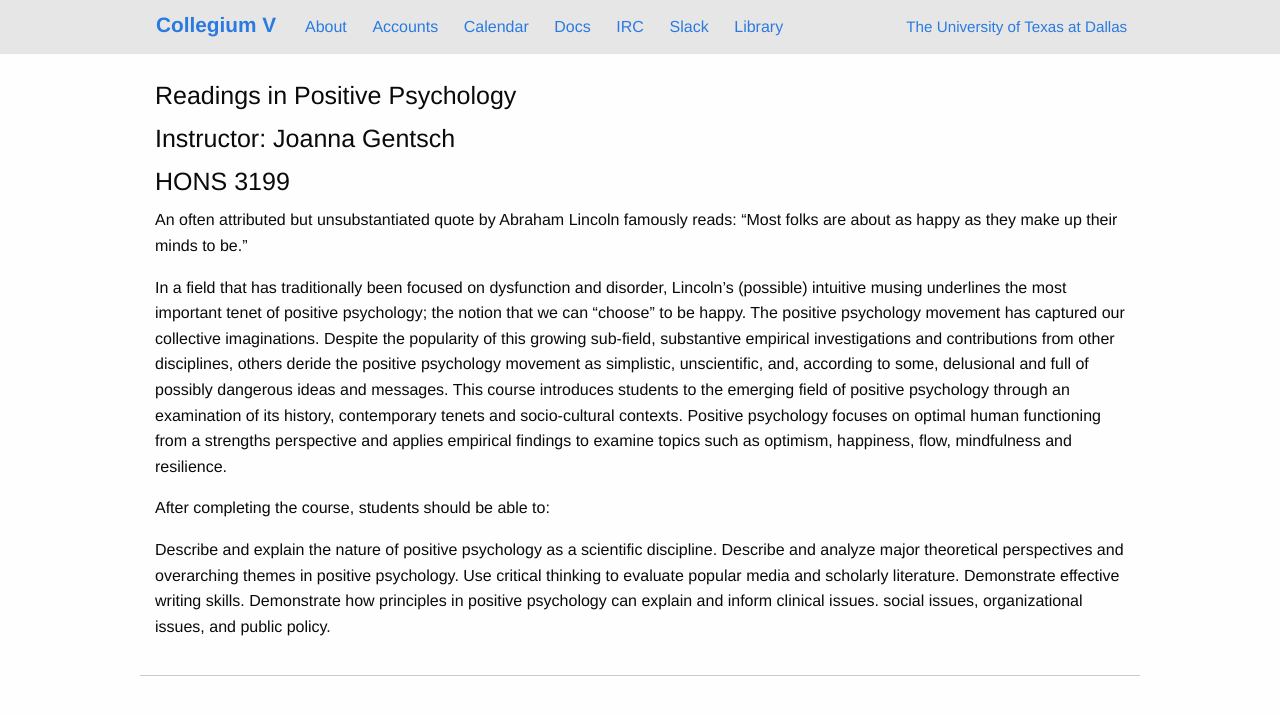
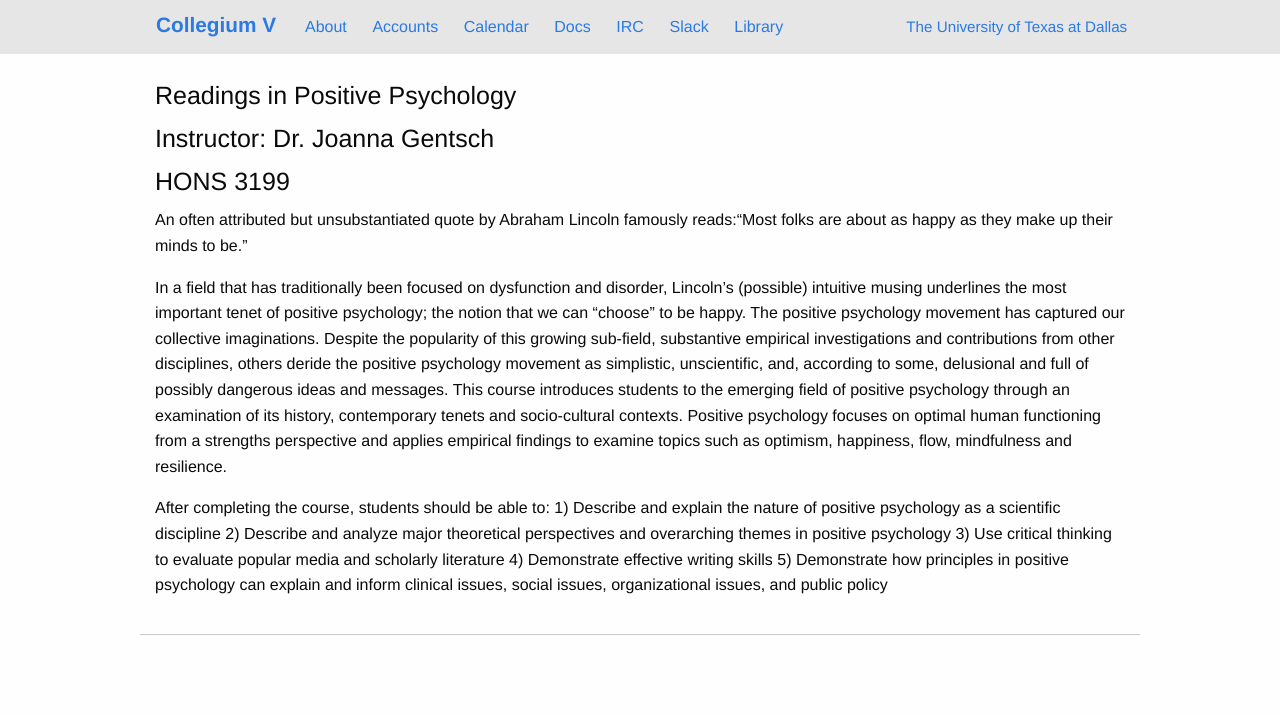
Before and after one commit to collegiumv/cv_jekyll, a Jekyll site: the page built from pages/academics/courses/readings-in-positive-psychology.md, in a window 1280 px wide. Shown: the top 715 px of the page. Built offline with Jekyll 4.4.1, drawn with Linux system fonts in a browser that asks for light colours.

Commit message:
Add Spring 2017 course descriptions

```diff
--- a/pages/academics/courses/readings-in-positive-psychology.md
+++ b/pages/academics/courses/readings-in-positive-psychology.md
@@ -1,36 +1,21 @@
 ---
-title: Readings in Positive Psychology| HONS 3199
+title: Readings in Positive Psychology | HONS 3199
 layout: page
 ---
 
 #### Readings in Positive Psychology
 
-#### Instructor: Joanna Gentsch
+#### Instructor: Dr. Joanna Gentsch
 
 #### HONS 3199
 
-An often attributed but unsubstantiated quote by Abraham Lincoln famously reads: “Most folks are
-about as happy as they make up their minds to be.”
+An often attributed but unsubstantiated quote by Abraham Lincoln famously reads:“Most folks are about as happy as they make up their minds to be.”
 
-In a field that has traditionally been focused on dysfunction and disorder,
-Lincoln’s (possible) intuitive musing underlines the most important tenet of
-positive psychology; the notion that we can “choose” to be happy. The positive
-psychology movement has captured our collective imaginations. Despite the
-popularity of this growing sub-field, substantive empirical investigations and
-contributions from other disciplines, others deride the positive psychology
-movement as simplistic, unscientific, and, according to some, delusional and
-full of possibly dangerous ideas and messages. This course introduces students
-to the emerging field of positive psychology through an examination of its
-history, contemporary tenets and socio-cultural contexts. Positive psychology
-focuses on optimal human functioning from a strengths perspective and applies
-empirical findings to examine topics such as optimism, happiness, flow,
-mindfulness and resilience.
+In a field that has traditionally been focused on dysfunction and disorder, Lincoln’s (possible) intuitive musing underlines the most important tenet of positive psychology; the notion that we can “choose” to be happy. The positive psychology movement has captured our collective imaginations. Despite the popularity of this growing sub-field, substantive empirical investigations and contributions from other disciplines, others deride the positive psychology movement as simplistic, unscientific, and, according to some, delusional and full of possibly dangerous ideas and messages. This course introduces students to the emerging field of positive psychology through an examination of its history, contemporary tenets and socio-cultural contexts. Positive psychology focuses on optimal human functioning from a strengths perspective and applies empirical findings to examine topics such as optimism, happiness, flow, mindfulness and resilience.
 
 After completing the course, students should be able to:
-
-Describe and explain the nature of positive psychology as a scientific discipline.
-Describe and analyze major theoretical perspectives and overarching themes in positive psychology.
-Use critical thinking to evaluate popular media and scholarly literature.
-Demonstrate effective writing skills.
-Demonstrate how principles in positive psychology can explain and inform clinical issues.
-social issues, organizational issues, and public policy.
+1) Describe and explain the nature of positive psychology as a scientific discipline
+2) Describe and analyze major theoretical perspectives and overarching themes in positive psychology
+3) Use critical thinking to evaluate popular media and scholarly literature
+4) Demonstrate effective writing skills
+5) Demonstrate how principles in positive psychology can explain and inform clinical issues, social issues, organizational issues, and public policy
```
Also changed, not shown: pages/academics/courses/american-popular-culture.md (added, +12 -0 lines), pages/academics/courses/cognitive-science.md (+4 -3 lines), pages/academics/courses/creating-short-stories.md (added, +12 -0 lines), pages/academics/courses/index.md (+9 -3 lines), pages/academics/courses/masterpieces-of-chinese-literature-the-tang-dynasty.md (added, +12 -0 lines), pages/academics/courses/mock-trial.md (added, +12 -0 lines), pages/academics/courses/readings-in-memory.md (added, +12 -0 lines), pages/academics/courses/state-and-local-government.md (+5 -4 lines), pages/academics/courses/the-healing-power-of-narrative.md (added, +14 -0 lines).
